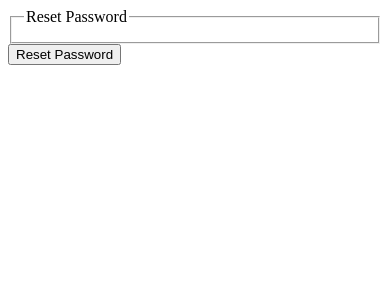
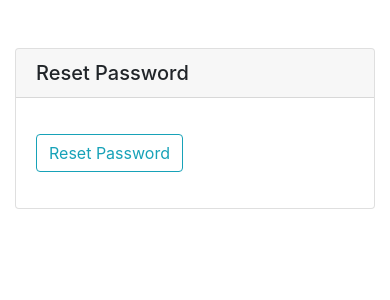
Before and after one commit to blueinabaux/PIH-2K23, a Django app: page /password-reset-confirm/1/1/ in a window 390 px wide. Shown: the top 300 px of the page. Run offline with Django 4.2, Linux system fonts and the light colour scheme; some libraries are stand-ins or nearby versions.

Commit message:
Update password_reset_confirm.html

```diff
--- a/PIH/templates/password_reset_confirm.html
+++ b/PIH/templates/password_reset_confirm.html
@@ -4,20 +4,36 @@
 <head>
     <meta charset="UTF-8">
     <meta name="viewport" content="width=device-width, initial-scale=1.0">
-    <title>Document</title>
+    <title>Reset Password</title>
+    <!-- Include Bootstrap 4 CSS (make sure you have it installed) -->
+    <link rel="stylesheet" href="https://stackpath.bootstrapcdn.com/bootstrap/4.5.2/css/bootstrap.min.css">
 </head>
 <body>
-    <div class="content-section">
+    <div class="container mt-5">
+        <div class="row justify-content-center">
+            <div class="col-md-6">
+                <div class="card">
+                    <div class="card-header">
+                        <h5 class="mb-0">Reset Password</h5>
+                    </div>
+                    <div class="card-body">
                         <form method="POST">
                             {% csrf_token %}
-            <fieldset class="form-group">
-                <legend class="border-bottom mb-4">Reset Password</legend>
+                            <div class="form-group">
                                 {{ form|crispy }}
-            </fieldset>
+                            </div>
                             <div class="form-group">
                                 <button class="btn btn-outline-info" type="submit">Reset Password</button>
                             </div>
                         </form>
                     </div>
+                </div>
+            </div>
+        </div>
+    </div>
+    <!-- Include Bootstrap 4 JS (optional, only if you need JavaScript features) -->
+    <script src="https://code.jquery.com/jquery-3.5.1.slim.min.js"></script>
+    <script src="https://cdn.jsdelivr.net/npm/@popperjs/core@2.5.3/dist/umd/popper.min.js"></script>
+    <script src="https://stackpath.bootstrapcdn.com/bootstrap/4.5.2/js/bootstrap.min.js"></script>
 </body>
 </html>
```
Lines whose indentation alone changed are shown as unchanged.
